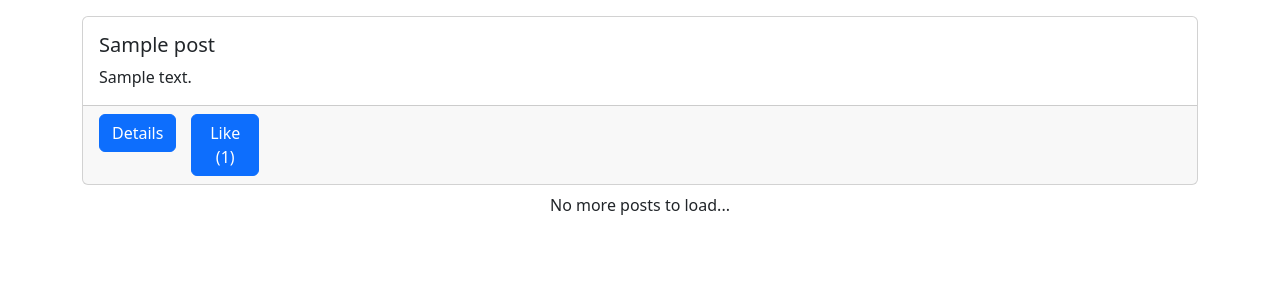
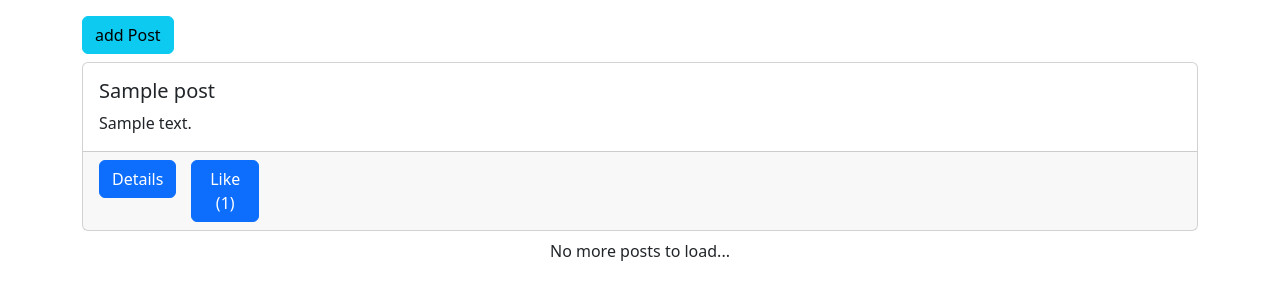
Before and after one commit to mehakbrar2582/Assignment-A3, a Django app: page / in a window 1280 px wide. Shown: the top 300 px of the page. Run offline with Django 5.2, Linux system fonts and the light colour scheme; tables that the repository leaves empty hold one stand-in row (values such as "Sample post"); some libraries are stand-ins or nearby versions.

Commit message:
1st model
added the first model to the code

```diff
--- a/dj_ajax/src/posts/templates/posts/main.html
+++ b/dj_ajax/src/posts/templates/posts/main.html
@@ -10,9 +10,28 @@ posts
 {% endblock title %}
 
 {% block content %}
-    <!-- {% for obj in qs %}
-        {{ obj.title }} - {{ obj.body }} <br>
-    {% endfor %} -->
+    <!-- Modal -->
+    <div class="modal fade" id="addPostModal" tabindex="-1" aria-labelledby="exampleModalLabel" aria-hidden="true">
+        <div class="modal-dialog">
+            <div class="modal-content">
+                <div class="modal-header">
+                    <h1 class="modal-title fs-5" id="exampleModalLabel">Create Post</h1>
+                    <button type="button" class="btn-close" data-bs-dismiss="modal" aria-label="Close"></button>
+                </div>
+                <div class="modal-body">
+                    ...
+                </div>
+                <div class="modal-footer">
+                    <button type="button" class="btn btn-danger" data-bs-dismiss="modal">Close</button>
+                    <button type="button" class="btn btn-success">+ add</button>
+                </div>
+            </div>
+        </div>
+    </div>
+
+    <button type="button" class="btn btn-info mb-2" data-bs-toggle="modal" data-bs-target="#addPostModal">
+        add Post
+    </button>
     <div id="posts-box"></div>
     <div id="spinner-box" class="text-center">
         <div class="spinner-border" role="status"></div>
--- a/dj_ajax/src/templates/base.html
+++ b/dj_ajax/src/templates/base.html
@@ -10,7 +10,7 @@
         {% comment %} <link rel="icon" type="image/png" href="{%static 'favicon.ico' %}"/> {% endcomment %}
 
         <!-- bootstrap CSS-->
-        <link href="https://cdn.jsdelivr.net/npm/bootstrap@6.0.0-alpha.1/dist/css/bootstrap.min.css" rel="stylesheet" integrity="sha384-B/GM4XqrwHnWXNOWMbloTmrYXZg10cakYGmpfsR/bbzQ6JAJI4ihuyADKLnBgrCe" crossorigin="anonymous">
+        <link href="https://cdn.jsdelivr.net/npm/bootstrap@5.3.9/dist/css/bootstrap.min.css" rel="stylesheet" integrity="sha384-yEPZ7jP9S0QKiUQ0m3jjsO4ProIW7wvR9gXkI7JOGa2XVsw53Yke2bsdkBbjmmiX" crossorigin="anonymous">
 
         <!-- Custom css -->
         <link rel="stylesheet" href="{% static 'style.css' %}">
@@ -29,7 +29,7 @@
         </div>
 
         <!-- Bootstrap Bundle with Popper -->
-        <script type="module" src="https://cdn.jsdelivr.net/npm/bootstrap@6.0.0-alpha.1/dist/js/bootstrap.bundle.min.js" integrity="sha384-1a/pXj49ZQ1aHEmrJ+gMw1otqoVsYwlEnlD8mIfY2TV03r20Y0CN7uqx1tQogjPL" crossorigin="anonymous"></script>
+         <script src="https://cdn.jsdelivr.net/npm/bootstrap@5.3.9/dist/js/bootstrap.bundle.min.js" integrity="sha384-WyOxWvTyr1QaMPfiPJSv76iReVthorl5uWlFtZPyK0IEB0hGzo9y5Bp9mYanr8Bu" crossorigin="anonymous"></script>
 
         <!-- Jquery -->
         <script src="https://code.jquery.com/jquery-3.7.1.min.js" integrity="sha256-/JqT3SQfawRcv/BIHPThkBvs0OEvtFFmqPF/lYI/Cxo=" crossorigin="anonymous"></script>
```
